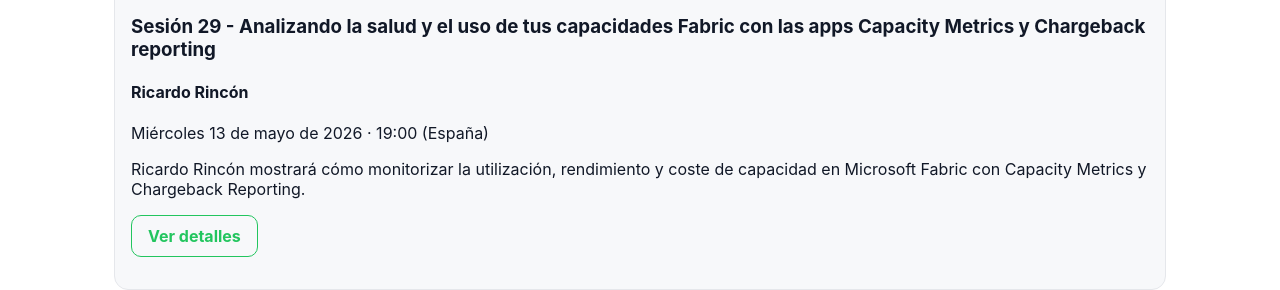
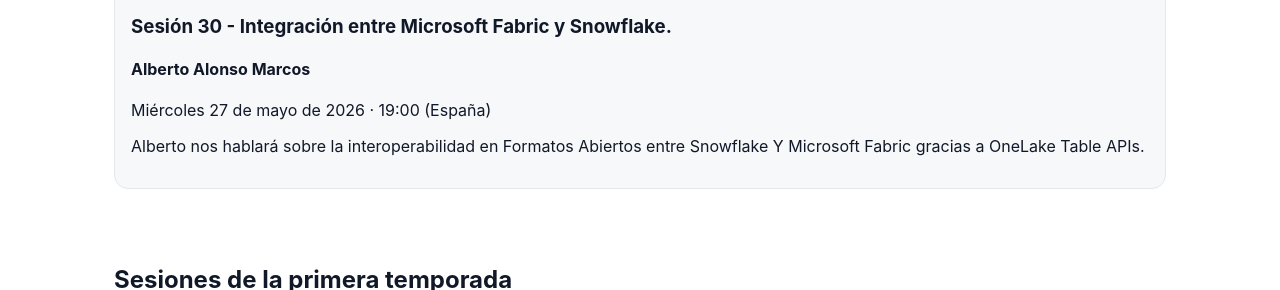
Before and after one commit to ADNFabric/ADNFabric, a Jekyll site: the page built from docs/index.md, in a window 1280 px wide and 900 px high, scrolled down 469 px, cut to the strip 245-535 px from the top of the window. Built offline with Jekyll 4.4.1, drawn with Linux system fonts in a browser that asks for light colours.

Commit message:
Anuncio de la sesión 30

```diff
--- a/docs/_data/upcoming.yml
+++ b/docs/_data/upcoming.yml
@@ -1,7 +1,7 @@
-title: "Sesión 29 - Analizando la salud y el uso de tus capacidades Fabric con las apps Capacity Metrics y Chargeback reporting"
-speaker: Ricardo Rincón
-date: Miércoles 13 de mayo de 2026
+title: "Sesión 30 - Integración entre Microsoft Fabric y Snowflake."
+speaker: Alberto Alonso Marcos
+date: Miércoles 27 de mayo de 2026
 time: "19:00"
-description: "Ricardo Rincón mostrará cómo monitorizar la utilización, rendimiento y coste de capacidad en Microsoft Fabric con Capacity Metrics y Chargeback Reporting."
-image: /assets/img/upcoming/ADN_Fabric_Sesion_29_Ricardo_Rincon.png
-cta_url: https://www.linkedin.com/events/7457136163510902784/?viewAsMember=true
+description: "Alberto nos hablará sobre la  interoperabilidad en Formatos Abiertos entre Snowflake Y Microsoft Fabric gracias a OneLake Table APIs."
+image: /assets/img/upcoming/ADN_Fabric_Sesion_30_Alberto_Alonso.png
+#cta_url: https://www.linkedin.com/events/7457136163510902784/?viewAsMember=true
```
Also changed, not shown: 2 other files.
